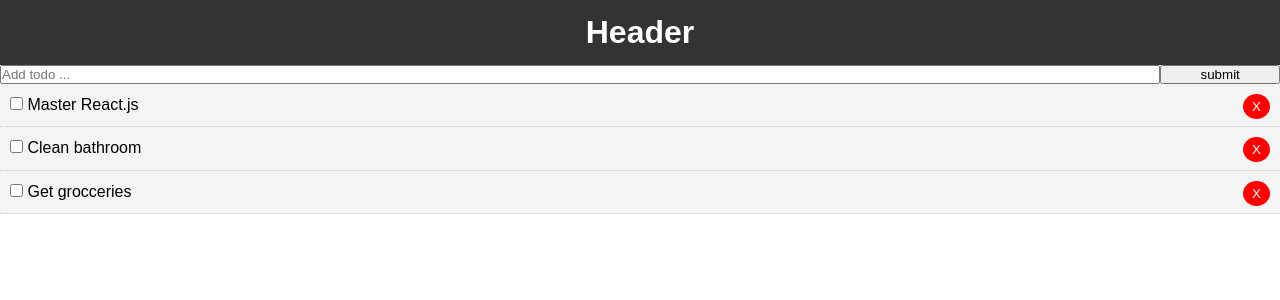
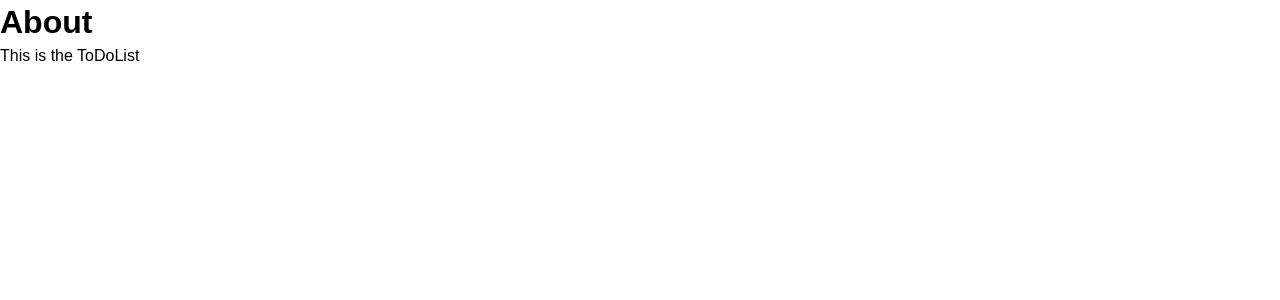
Before and after one commit to caseycling/to-do-list, a React (Create React App) app: page /about in a window 1280 px wide. Shown: the top 300 px of the page. Built offline with nearby package versions, Linux system fonts and the light colour scheme.

Commit message:
Imported react router

```diff
--- a/src/App.js
+++ b/src/App.js
@@ -2,6 +2,8 @@
 import Todos from './Components/Todos';
 import Header from './Components/Header';
 import AddTodo from './Components/AddTodo';
+import About from './Components/pages/About';
+import { BrowserRouter as Router, Route } from 'react-router-dom'
 import uuid from 'uuid';
 
 import './App.css';
@@ -52,7 +54,7 @@
       title: title,
       completed: false
     }
-    this.setState({ todos: [...this.state.todos, newTodo]})
+    this.setState({ todos: [...this.state.todos, newTodo] })
   }
 
   // generateContent = (content) => {
@@ -61,17 +63,24 @@
 
   render() {
     return (
+      <Router>
         <div className="App">
           <div className="container">
+            <Route exact path="/" render={props => (
+              <React.Fragment>
                 <Header />
-          <AddTodo addTodo={this.addTodo}/>
+                <AddTodo addTodo={this.addTodo} />
                 <Todos
                   todos={this.state.todos}
                   markComplete={this.markComplete}
-            delTodo={this.delTodo}
-          />
+                  delTodo={this.delTodo}>
+                </Todos>
+              </React.Fragment>
+            )} />
+            <Route path="/about" component={About} />
           </div>
         </div>
+      </Router>
     );
   }
 }
--- a/src/Components/pages/About.js
+++ b/src/Components/pages/About.js
@@ -4,7 +4,7 @@
     return (
         <React.Fragment>
             <h1>About</h1>
-            <p>This is the ToDoList App</p>
+            <p>This is the ToDoList</p>
         </React.Fragment>
     )
 }
```
Lines whose indentation alone changed are shown as unchanged.
